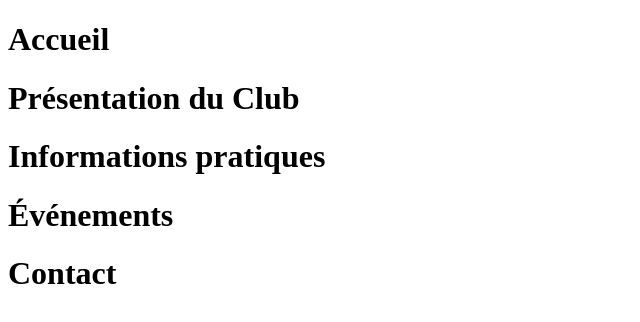
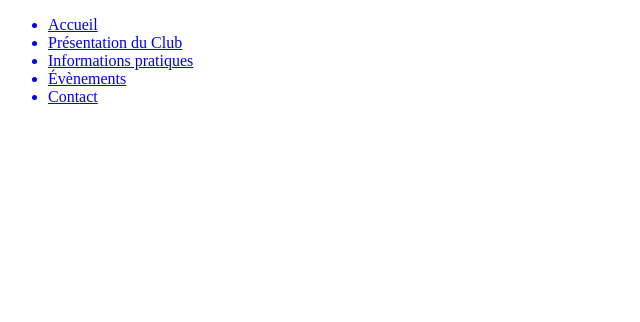
Before and after one commit to LyneSG/SAE_105_web, a plain HTML site: page Photos.html in a window 1280 px wide. Shown: the whole page, without its empty margins (0-640 px from the left). Drawn offline with Linux system fonts and the light colour scheme.

Commit message:
Modification NAV Infos

```diff
--- a/Photos.html
+++ b/Photos.html
@@ -7,11 +7,15 @@
 </head>
 <body>
     <header>
-        <h1>Accueil</h1>
-        <h1>Présentation du Club</h1>
-        <h1>Informations pratiques</h1>
-        <h1>Événements</h1>
-        <h1>Contact</h1>
+        <nav>
+            <ul>
+                <a href="index.html"><li>Accueil</li></a>
+                <a href="Présentation.html"><li>Présentation du Club</li></a>
+                <a href="Infos.html"><li>Informations pratiques</li></a>
+                <a href="Evénements.html"><li>Évènements</li></a>
+                <a href="Contact"><li>Contact</li></a>
+            </ul>
+        </nav>
     </header>
     <main>
 
```
